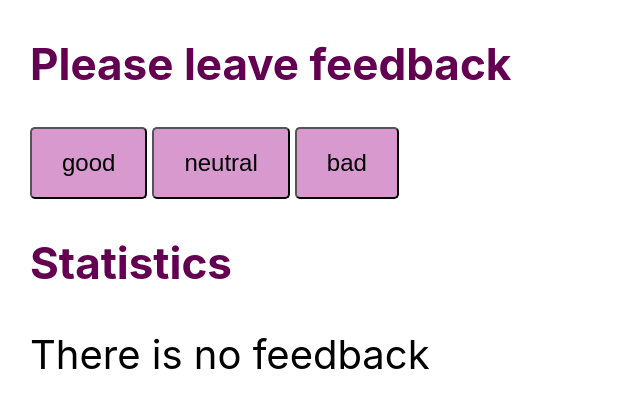
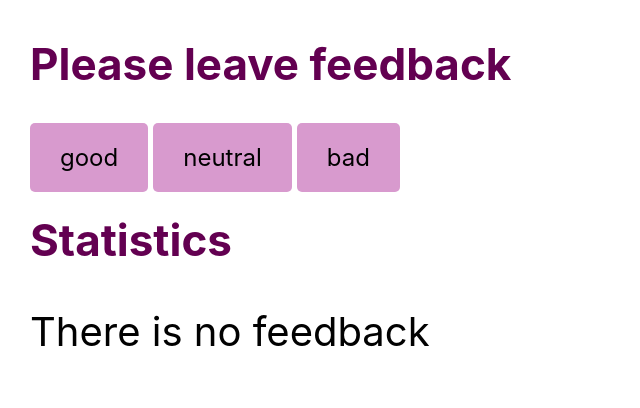
Before and after one commit to NeizmailovaNa/goit-react-hw-02-feedback, a React (Create React App) app: page / in a window 1280 px wide. Shown: the top 408 px of the page, without its empty margins (0-640 px from the left). Built offline with nearby package versions, Linux system fonts and the light colour scheme.

Commit message:
update feedback jsx

```diff
--- a/src/components/FeedbackOptions/FeedbackOptions.jsx
+++ b/src/components/FeedbackOptions/FeedbackOptions.jsx
@@ -6,7 +6,7 @@ import css from './FeedbackOptions.module.css';
 const FeedbackOptions = ({ options, onLeaveFeedback }) => {
   return Object.keys(options).map(el => {
     return (
-      <button className={css.button_styled}
+      <button_styled className={css.button_styled}
         type="button"
         onClick={() => {
           onLeaveFeedback(el);
@@ -14,7 +14,7 @@ const FeedbackOptions = ({ options, onLeaveFeedback }) => {
         key={el}
       >
         {el}
-      </button>
+      </button_styled>
     );
   });
 };
```
